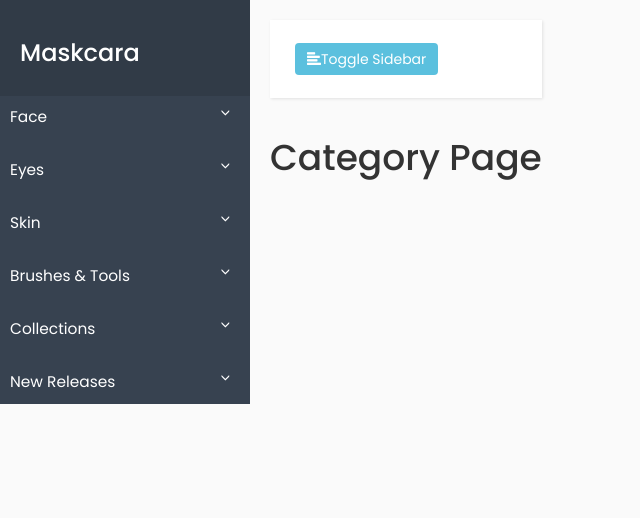
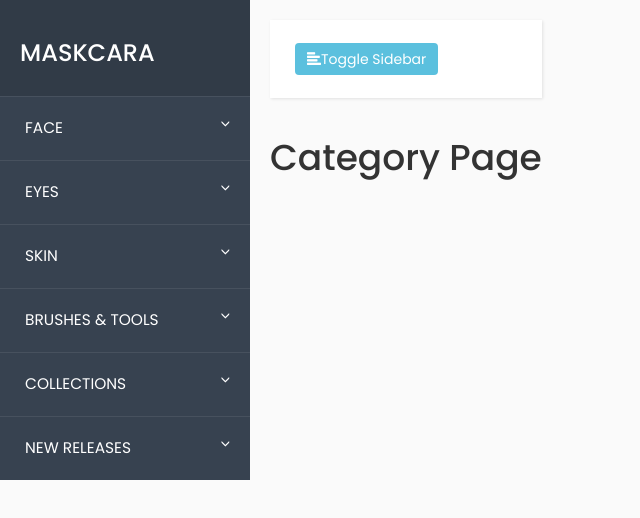
Before and after one commit to ashrafali46/maskcara, a Vue app: page / in a window 1280 px wide. Shown: the top 518 px of the page, without its empty margins (0-640 px from the left). Built offline with nearby package versions, Linux system fonts and the light colour scheme.

Commit message:
New style added

```diff
--- a/src/App.vue
+++ b/src/App.vue
@@ -2,7 +2,7 @@
   <div id="app">
     <div class="wrapper">
       <!-- Sidebar -->
-      <navigation isActive = isActive></navigation>
+      <navigation isActive=i sActive></navigation>
 
       <!-- Page Content Holder -->
       <div id="content">
@@ -58,6 +58,10 @@
     font-weight: 300;
     line-height: 1.7em;
     color: #999;
+  }
+
+  ol, ul{
+    margin-bottom: 0 !important;
   }
 
   a,
@@ -127,9 +131,11 @@
   }
 
   #sidebar ul li a {
-    padding: 10px;
+    padding: 20px 25px 20px;
     font-size: 1.1em;
     display: block;
+    text-transform: uppercase;
+    border-top: 1px solid #ffffff14;
   }
 
   #sidebar ul li a:hover {
--- a/src/components/nav/navigation.vue
+++ b/src/components/nav/navigation.vue
@@ -2,7 +2,7 @@
   <div>
     <nav id="sidebar" v-bind:class="{active: isActive}">
       <div class="sidebar-header">
-        <h3>Maskcara</h3>
+        <h3>MASKCARA</h3>
       </div>
       <!-- {{navCategories}} -->
       <ul class="list-unstyled components" v-for="(item, index) in navCategories.data" :key="index">
```
Also changed, not shown: 1 other file (tests, documents, lock files or other folders).
